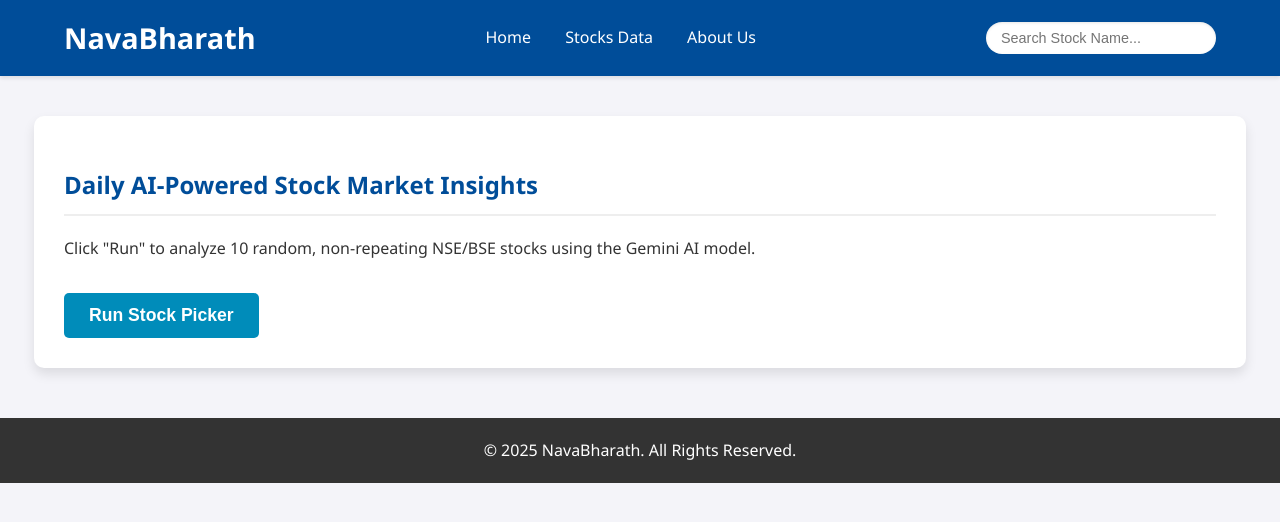
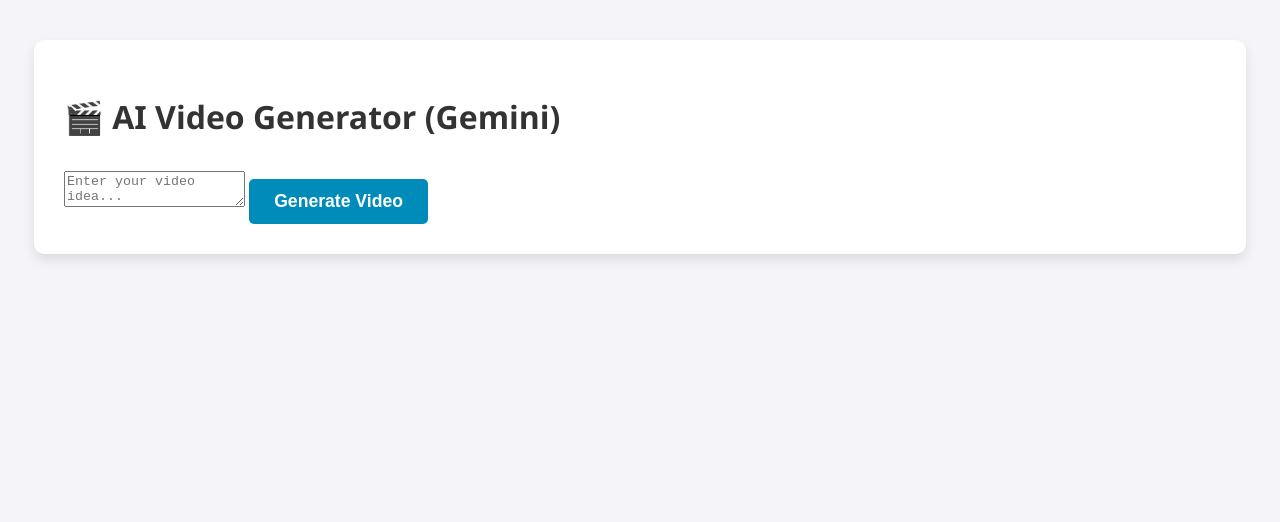
Before and after one commit to basamabhi2212/ChatAI, a plain HTML site: page index.html in a window 1280 px wide. Drawn offline with nearby package versions, Linux system fonts and the light colour scheme.

Commit message:
Update index.html

```diff
--- a/index.html
+++ b/index.html
@@ -1,47 +1,18 @@
 <!DOCTYPE html>
 <html lang="en">
 <head>
-    <meta charset="UTF-8">
-    <meta name="viewport" content="width=device-width, initial-scale=1.0">
-    <title>NavaBharath - AI Stock Analysis</title>
-    <link rel="stylesheet" href="style.css">
+  <meta charset="UTF-8" />
+  <meta name="viewport" content="width=device-width, initial-scale=1.0" />
+  <title>AI Video Generator - Gemini</title>
+  <link rel="stylesheet" href="style.css" />
 </head>
 <body>
-    <header>
-        <div class="logo">NavaBharath</div>
-        <nav>
-            <a href="index.html">Home</a>
-            <a href="stocks-data.html">Stocks Data</a>
-            <a href="about-us.html">About Us</a>
-        </nav>
-        <input type="text" id="searchBar" placeholder="Search Stock Name..." onkeyup="searchStock()">
-    </header>
-
-    <main class="container">
-        <section id="home-section">
-            <h1>Daily AI-Powered Stock Market Insights</h1>
-            <p>Click "Run" to analyze 10 random, non-repeating NSE/BSE stocks using the Gemini AI model.</p>
-
-            <button id="runButton">Run Stock Picker</button>
-            <div id="loadingSpinner" class="spinner" style="display: none;"></div>
-
-            <div id="selectedStocks" class="stock-list-area">
-                </div>
-
-            <button id="generateButton" style="display: none;">Generate Full AI Analysis</button>
-
-            <div id="resultsArea" class="results-area">
-                </div>
-        </section>
-    </main>
-
-    <footer>
-        &copy; 2025 NavaBharath. All Rights Reserved.
-    </footer>
-
-    <script src="https://cdnjs.cloudflare.com/ajax/libs/jszip/3.7.1/jszip.min.js"></script>
-    <script src="https://cdnjs.cloudflare.com/ajax/libs/FileSaver.js/2.0.5/FileSaver.min.js"></script>
-
-    <script src="script.js"></script>
+  <div class="container">
+    <h1>🎬 AI Video Generator (Gemini)</h1>
+    <textarea id="prompt" placeholder="Enter your video idea..."></textarea>
+    <button id="generateBtn">Generate Video</button>
+    <div id="output"></div>
+  </div>
+  <script src="script.js"></script>
 </body>
 </html>
```
